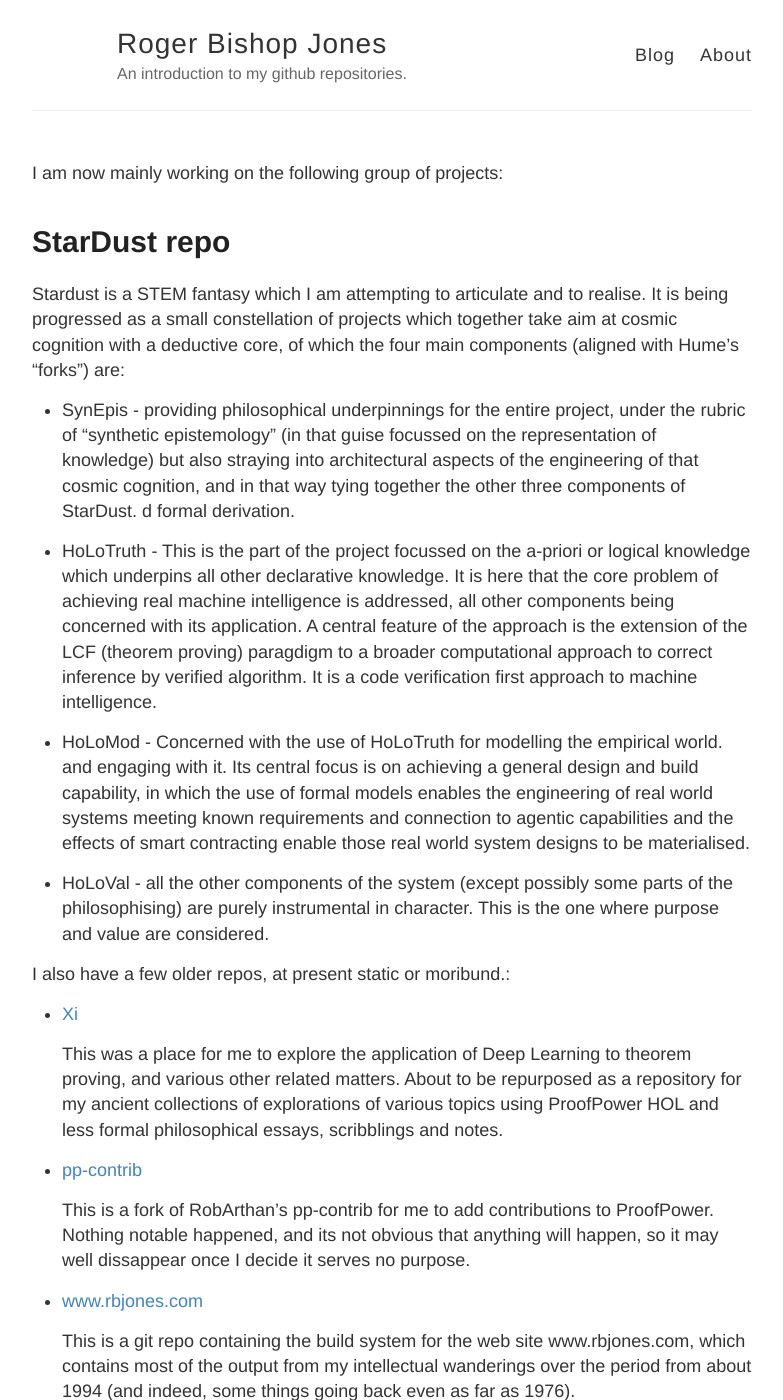
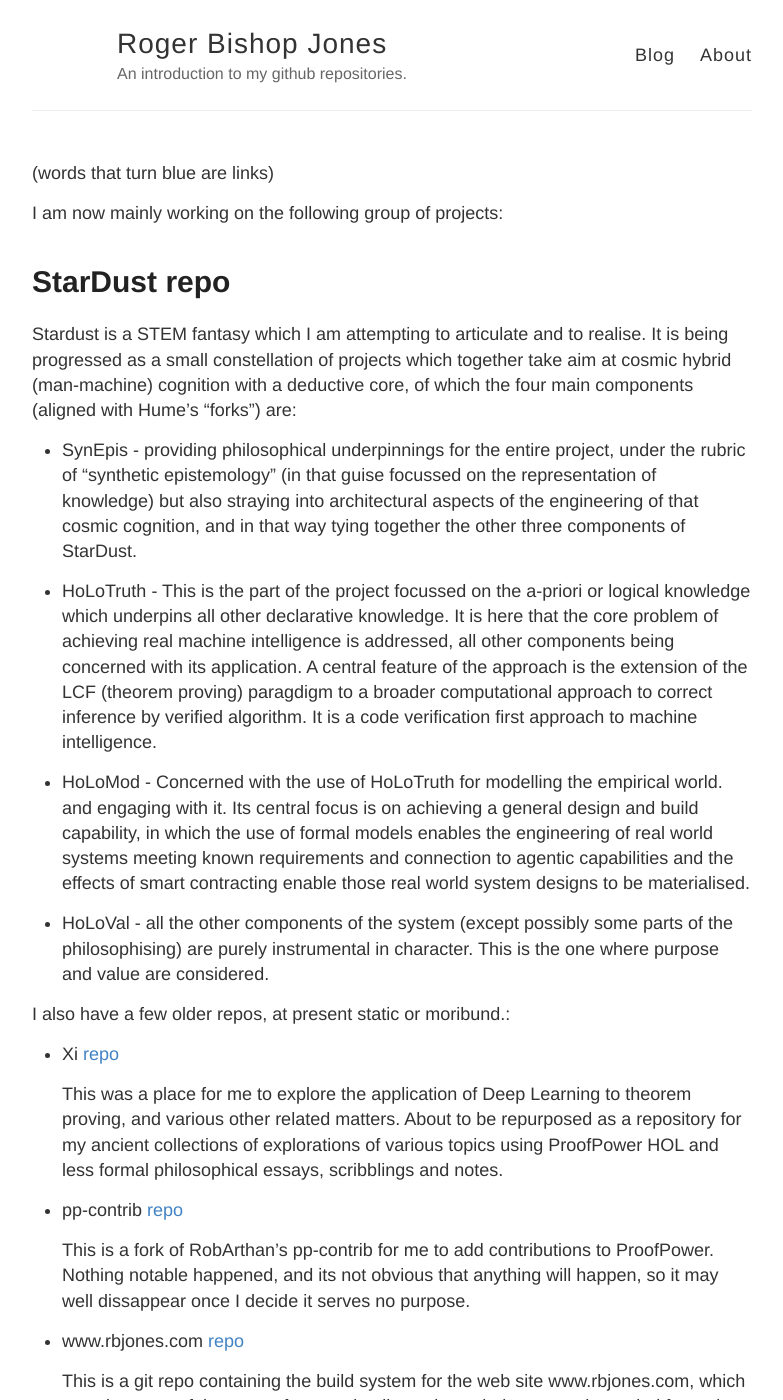
Before and after one commit to rbjones/rbjones.github.io, a Jekyll site: the page built from index.md, in a window 1280 px wide and 1400 px high. Shown: the whole window, without its empty margins (248-1031 px from the left). Built offline with Jekyll 4.4.1, drawn with Linux system fonts in a browser that asks for light colours.

Commit message:
Update index.md
more link adjustments, some fine tuning

```diff
--- a/index.md
+++ b/index.md
@@ -1,15 +1,15 @@
 ---
 layout: default
 ---
+(words that turn blue are links)
 
 I am now mainly working on the following group of projects:
 #  [StarDust](https://rbjones.github.io/StarDust) [repo](https://github.com/rbjones/StarDust)
 
   Stardust is a STEM fantasy which I am attempting to articulate and to realise.
-  It is being progressed as a small constellation of projects which together take aim at cosmic cognition with a deductive core, of which the four main components (aligned with Hume's "forks") are:
+  It is being progressed as a small constellation of projects which together take aim at cosmic hybrid (man-machine) cognition with a deductive core, of which the four main components (aligned with Hume's "forks") are:
 
 -  SynEpis - providing philosophical underpinnings for the entire project, under the rubric of "synthetic epistemology" (in that guise focussed on the representation of knowledge) but also straying into architectural aspects of the engineering of that cosmic cognition, and in that way tying together the other three components of StarDust.
-d  formal derivation.
 
 - HoLoTruth - This is the part of the project focussed on the a-priori or logical knowledge which underpins all other declarative knowledge.
 It is here that the core problem of achieving real machine intelligence is addressed, all other components being concerned with its application.
@@ -24,17 +24,17 @@ This is the one where purpose and value are considered.
 
 I also have a few older repos, at present static or moribund.:
 
-- [Xi](https://www.github.com/rbjones/Xi)
+- Xi [repo](https://www.github.com/rbjones/Xi)
 
   This was a place for me to explore the application of Deep Learning to theorem proving, and various other related matters.
   About to be repurposed as a repository for my ancient collections of explorations of various topics using ProofPower HOL and less formal philosophical essays, scribblings and notes.
 
-- [pp-contrib](https://www.github.com/rbjones/pp-contrib)
+- pp-contrib [repo](https://www.github.com/rbjones/pp-contrib)
 
   This is a fork of RobArthan's pp-contrib for me to add contributions to ProofPower.
   Nothing notable happened, and its not obvious that anything will happen, so it may well dissappear once I decide it serves no purpose.
 
-- [www.rbjones.com](https://www.github.com/rbjones/www.rbjones.com)
+- www.rbjones.com [repo](https://www.github.com/rbjones/www.rbjones.com)
 
   This is a git repo containing the build system for the web site www.rbjones.com, which contains most of the output from my intellectual wanderings over the period from about 1994 (and indeed, some things going back even as far as 1976).
 
```
